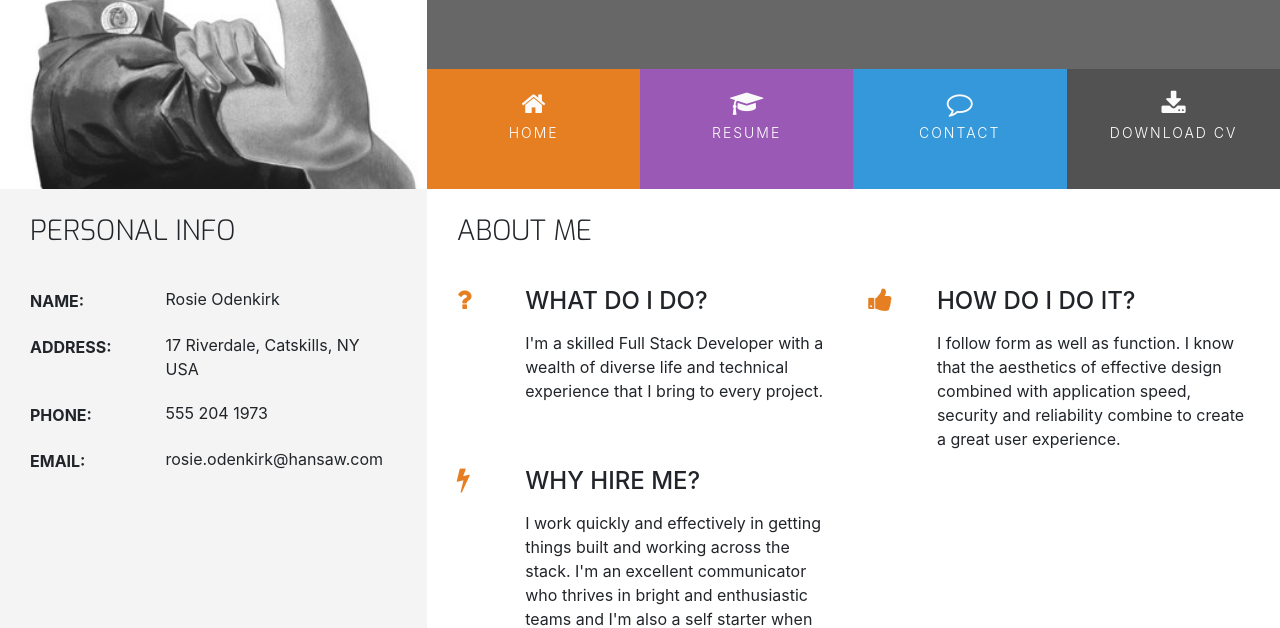
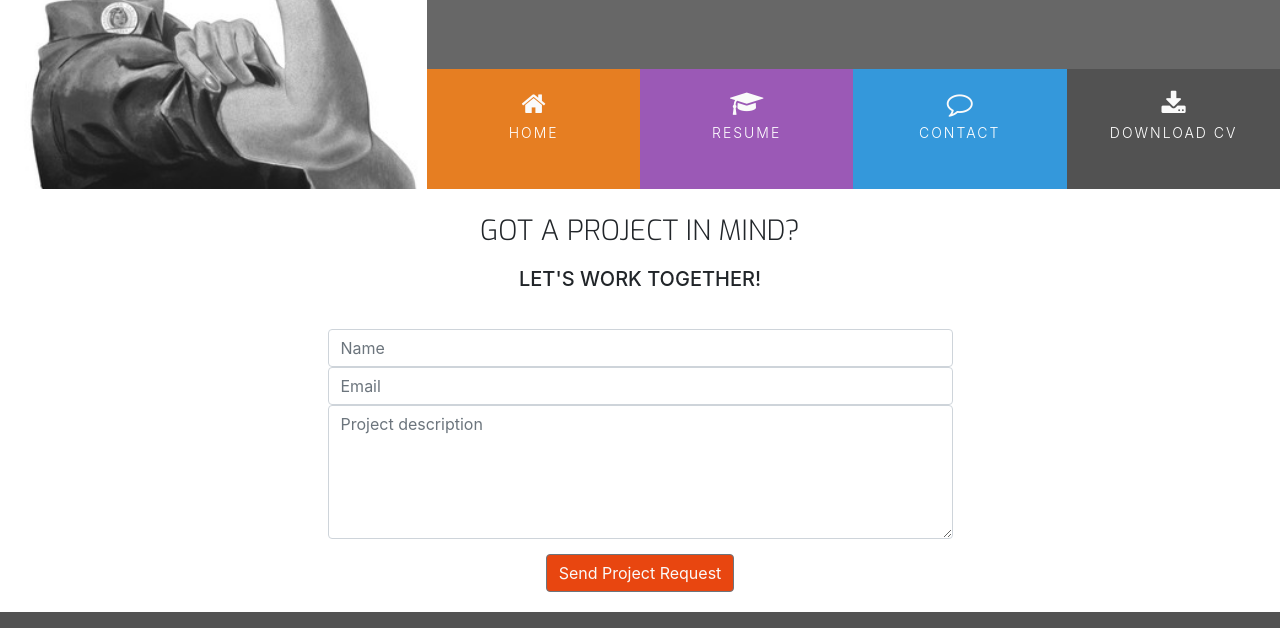
Before and after one commit to krisztinatxt/UCD-resume, a plain HTML site: page index.html in a window 1280 px wide. Shown: the part 180-808 px from the top of the page. Drawn offline with nearby package versions, Linux system fonts and the light colour scheme.

Commit message:
Final touch, links

```diff
--- a/assets/css/style.css
+++ b/assets/css/style.css
@@ -1,3 +1,4 @@
+
 @import url('https://fonts.googleapis.com/css?family=Roboto:100,200,300,400,500,600,700|Exo:100,200,300,400,500,600,700');
 
 /*--------------------------------------------Colors*/
@@ -13,13 +14,13 @@
 .bg-color-personal-info {
     background-color: #f4f4f4;
 }
-.bg-color-work-history{
+
+.bg-color-work-history {
     background-color: #9b59b6;
+}
 
-}
-.bg-color-contact{
+.bg-color-contact {
     background-color: #fff;
-
 }
 
 .ui-menu-color-home {
@@ -47,7 +48,7 @@
     padding: 0 30px 30px;
     float: none;
 }
-.history-heading,
+
 .section-heading {
     font-family: "Exo", sans-serif;
     font-weight: 300;
@@ -88,6 +89,7 @@ h4 {
     float: none;
 }
 
+.history-heading,
 .section-heading {
     font-family: "Exo", sans-serif;
     font-weight: 300;
@@ -286,36 +288,32 @@ footer {
     width: 60%;
 }
 
-/* ----------------------------------------Personal Info */
+/* ----------------------------------------Skills */
 
-.progress{
+.progress {
     position: relative;
     height: 25px;
     margin-bottom: 4px;
-
 }
 
-.progress-type{
+.progress-type {
     position: absolute;
     left: 0px;
     font-weight: 400;
     padding: 3px 30px 2px 10px;
     color: #fafafa;
-    background-color: rgba(25 25,25, 0.2);
-
+    background-color: rgba(25, 25, 25, 0.2);
 }
 
-.progress-section{
+.progress-section {
     margin: 40px 20px;
-
 }
 
 /* ----------------------------------------Work History */
 
-.history-heading{
+.history-heading {
     color: #fafafa;
     margin-bottom: 50px;
-
 }
 
 .timeline-item {
@@ -361,34 +359,32 @@ footer {
 
 /* ----------------------------------------Contact Form */
 
-.contact-heading{
+.contact-heading {
     font-family: "Exo", sans-serif;
     font-weight: 300;
     margin-top: 25px;
     margin-bottom: 20px;
-
 }
 
-.center-form{
+.center-form {
     padding-top: 10px;
     margin: 0 auto;
     max-width: 70%;
 }
 
-button[type="submit"]{
+button[type="submit"] {
     margin-top: 15px;
     margin-bottom: 20px;
     color: #fafafa;
     background-color: #e84610;
 }
 
-/* ----------------------------------------Media Query */
+/* ----------------------------------------Media Queries */
 
-@media(min-width:992px){
- .center-form{
-    padding-top: 30px;
-    min-height: 240px;
-    margin: 0 auto;
-    max-width: 50%;
-}
-}
+@media(min-width: 992px) {
+    .center-form {
+        padding-top: 30px;
+        min-height: 240px;
+        margin: 0 auto;
+        max-width: 50%;
+    }
--- a/index.html
+++ b/index.html
@@ -25,16 +25,16 @@
                     <div class="col">
                         <ul id="nav" class="list-inline menucontainer">
                             <li class="col-6 col-sm-3 list-inline-item ui-menu-color-home menuitem">
-                                <a href="#" class="hvr-sweep-to-bottom"><i class="fa fa-home" aria-hidden="true"></i><span>Home</span></a>
+                                <a href="index.html" class="hvr-sweep-to-bottom"><i class="fa fa-home" aria-hidden="true"></i><span>Home</span></a>
                             </li>
                             <li class="col-6 col-sm-3 list-inline-item ui-menu-color-resume menuitem">
-                                <a href="#" class="hvr-sweep-to-bottom"><i class="fa fa-graduation-cap" aria-hidden="true"></i><span>Resume</span></a>
+                                <a href="resume.html" class="hvr-sweep-to-bottom"><i class="fa fa-graduation-cap" aria-hidden="true"></i><span>Resume</span></a>
                             </li>
                             <li class="col-6 col-sm-3 list-inline-item ui-menu-color-contact menuitem">
-                                <a href="#" class="hvr-sweep-to-bottom"><i class="fa fa-comment-o" aria-hidden="true"></i><span>Contact</span></a>
+                                <a href="contact.html" class="hvr-sweep-to-bottom"><i class="fa fa-comment-o" aria-hidden="true"></i><span>Contact</span></a>
                             </li>
                             <li class="col-6 col-sm-3 list-inline-item ui-menu-color-download menuitem">
-                                <a href="#" class="hvr-sweep-to-bottom"><i class="fa fa-download" aria-hidden="true"></i><span>Download CV</span></a>
+                                <a href="assets/cv/sample-cv.pdf" target="_blank" class="hvr-sweep-to-bottom"><i class="fa fa-download" aria-hidden="true"></i><span>Download CV</span></a>
                             </li>
                         </ul>
                     </div>
@@ -43,111 +43,24 @@
         </div>
     </header>
     <section class="container-fluid">
-        <div class="row">
-            <div class="col-md-4 bg-color-personal-info section-column">
-                <div class="row">
-                    <div class="col-12">
-                        <h3 class="section-heading uppercase">
-                            Personal Info
-                        </h3>
-                    </div>
-                </div>
-                <div class="personal-info-item">
-                    <div class="key">
-                        <p class="uppercase">
-                            Name:
-                        </p>
-                    </div>
-                    <div class="value">
-                        <p>
-                            Rosie Odenkirk
-                        </p>
-                    </div>
-                </div>
-                <div class="personal-info-item">
-                    <div class="key">
-                        <p class="uppercase">
-                            Address:
-                        </p>
-                    </div>
-                    <div class="value">
-                        <p>
-                            17 Riverdale, Catskills, NY USA
-                        </p>
-                    </div>
-                </div>
-                <div class="personal-info-item">
-                    <div class="key">
-                        <p class="uppercase">
-                            Phone:
-                        </p>
-                    </div>
-                    <div class="value">
-                        <p>
-                            555 204 1973
-                        </p>
-                    </div>
-                </div>
-                <div class="personal-info-item">
-                    <div class="key">
-                        <p class="uppercase">
-                            Email:
-                        </p>
-                    </div>
-                    <div class="value">
-                        <p>
-                            rosie.odenkirk@hansaw.com
-                        </p>
-                    </div>
-                </div>
-            </div>
-            <div class="col-md-8 bg-color-three-reasons section-column">
-                <div class="row">
-                    <div class="col">
-                        <h3 class="section-heading uppercase">About Me</h3>
-                    </div>
-                </div>
-                <div class="row">
-                    <div class="col-10 offset-1 offset-sm-0 col-sm-4 col-md-6">
-                        <div class="row">
-                            <div class="col-2">
-                                <i class="three-reasons-icon fa fa-question" aria-hidden="true"></i>
-                            </div>
-                            <div class="col-10">
-                                <h4 class="three-reasons-heading uppercase">What do I do?</h4>
-                                <p>
-                                    I'm a skilled Full Stack Developer with a wealth of diverse life and technical experience that I bring to every project.
-                                </p>
+        <div class="row bg-color-contact">
+            <div class="col">
+                <h3 class="contact-heading uppercase text-center">Got a project in mind?</h3>
+                <h5 class="uppercase text-center">Let's work together!</h5>
+
+                <div class="center-form">
+                    <form>
+                        <input type="text" name="name" id="fullname" class="form-control" placeholder="Name" required />
+                        <input type="email" name="email" id="emailaddress" class="form-control" placeholder="Email" required />
+                        <textarea rows="5" name="projectsummary" id="projectsummary" class="form-control" placeholder="Project description" required></textarea>
+                        <div class="form-row text-center">
+                            <div class="col">
+                                <button type="submit" class="btn btn-secondary">Send Project Request</button>
                             </div>
                         </div>
-                    </div>
-                    <div class="col-10 offset-1 offset-sm-0 col-sm-4 col-md-6">
-                        <div class="row">
-                            <div class="col-2">
-                                <i class="three-reasons-icon fa fa-thumbs-up" aria-hidden="true"></i>
-                            </div>
-                            <div class="col-10">
-                                <h4 class="three-reasons-heading uppercase">How do I do it?</h4>
-                                <p>
-                                    I follow form as well as function. I know that the aesthetics of effective design combined with application speed, security and reliability combine to create a great user experience.
-                                </p>
-                            </div>
-                        </div>
-                    </div>
-                    <div class="col-10 offset-1 offset-sm-0 col-sm-4 col-md-6">
-                        <div class="row">
-                            <div class="col-2">
-                                <i class="three-reasons-icon fa fa-bolt" aria-hidden="true"></i>
-                            </div>
-                            <div class="col-10">
-                                <h4 class="three-reasons-heading uppercase">Why hire me?</h4>
-                                <p>
-                                    I work quickly and effectively in getting things built and working across the stack. I'm an excellent communicator who thrives in bright and enthusiastic teams and I'm also a self starter when working solo.
-                                </p>
-                            </div>
-                        </div>
-                    </div>
+                    </form>
                 </div>
+
             </div>
         </div>
 
@@ -164,7 +77,7 @@
                 <h5 class="uppercase general-sub">Download</h5>
                 <p class="inline-block">
                     Need a printable version of my CV? Download it here.
-                    <a href="#" target="_blank" class="cv-pdf">
+                    <a href="assets/cv/sample-cv.pdf" target="_blank" class="cv-pdf">
                         <i class="fa fa-download" aria-hidden="true"></i>
                         <span class="sr-only">Download link.</span>
                     </a>
```
Also changed, not shown: contact.html (+5 -5 lines), resume.html (+21 -21 lines), 1 other file.
